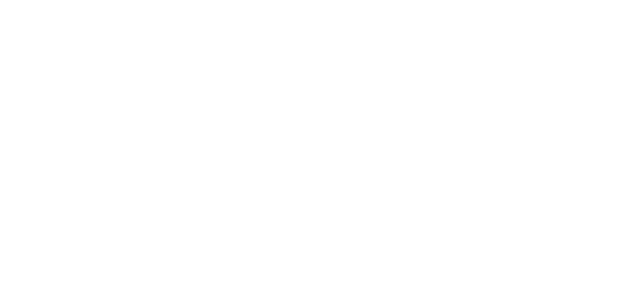
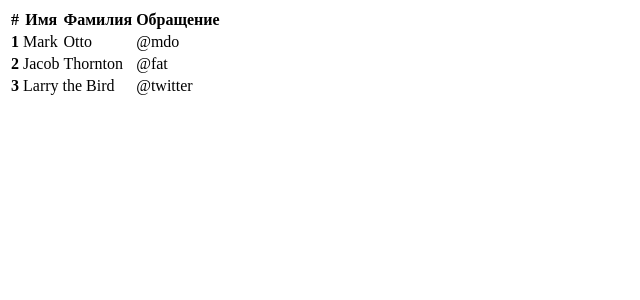
Before and after one commit to nikola-tarasov/partner-cabinet, a PHP site: page /partner_cabinet.php in a window 1280 px wide. Before the commit the part shown is empty. Shown: the top 300 px of the page, without its empty margins (0-640 px from the left). Run offline with PHP 8.4, Linux system fonts and the light colour scheme.

Commit message:
add in the partner_cabinet files tabl

```diff
--- a/partner_cabinet.php
+++ b/partner_cabinet.php
@@ -1 +1,53 @@
 <?php
+error_reporting(-1);
+
+
+
+
+?>
+
+
+<!doctype html>
+<html lang="en">
+<head>
+    <meta charset="UTF-8">
+    <meta name="viewport"
+          content="width=device-width, user-scalable=no, initial-scale=1.0, maximum-scale=1.0, minimum-scale=1.0">
+    <meta http-equiv="X-UA-Compatible" content="ie=edge">
+    <title>Document</title>
+</head>
+<body>
+
+<table class="table table-dark table-striped">
+    <thead>
+    <tr>
+        <th scope="col">#</th>
+        <th scope="col">Имя</th>
+        <th scope="col">Фамилия</th>
+        <th scope="col">Обращение</th>
+    </tr>
+    </thead>
+    <tbody>
+    <tr>
+        <th scope="row">1</th>
+        <td>Mark</td>
+        <td>Otto</td>
+        <td>@mdo</td>
+    </tr>
+    <tr>
+        <th scope="row">2</th>
+        <td>Jacob</td>
+        <td>Thornton</td>
+        <td>@fat</td>
+    </tr>
+    <tr>
+        <th scope="row">3</th>
+        <td colspan="2">Larry the Bird</td>
+        <td>@twitter</td>
+    </tr>
+    </tbody>
+</table>
+
+
+</body>
+</html>
```
